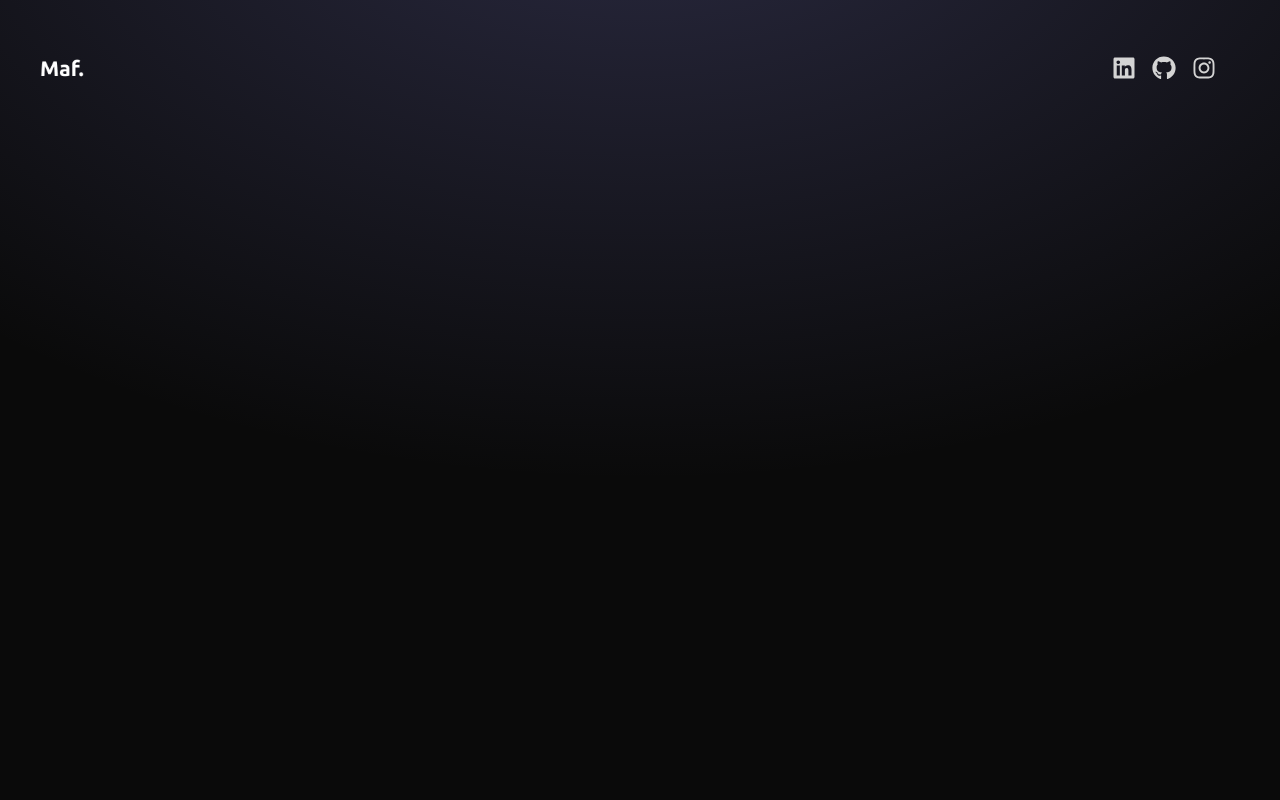
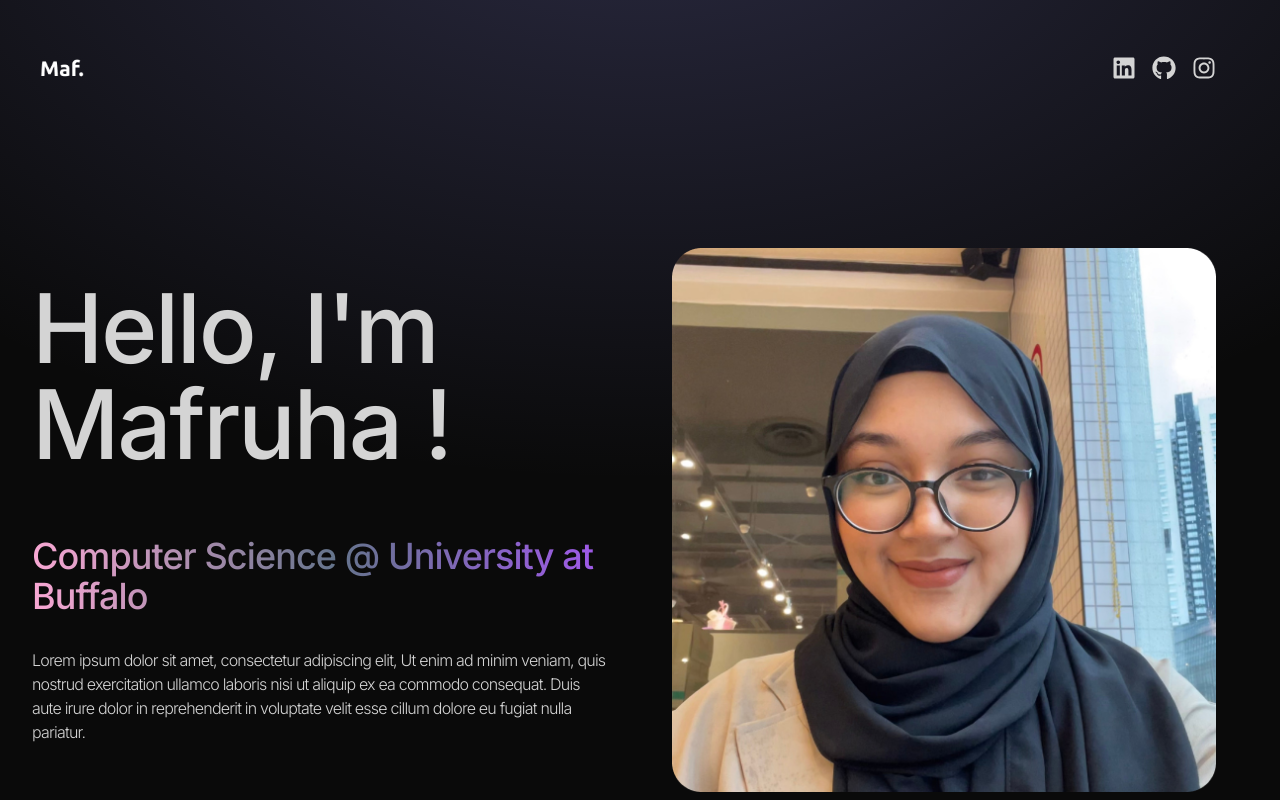
Before and after one commit to mafruhamanal/frontend-app, a React (Create React App) app in the folder client/: page / in a window 1280 px wide. Shown: the top 800 px of the page. Built offline with nearby package versions, Linux system fonts and the light colour scheme.

Commit message:
About and Hero + Styling

```diff
--- a/client/src/App.js
+++ b/client/src/App.js
@@ -1,18 +1,20 @@
-import Navbar from "./components/Navbar"
-
+import About from "./components/About";
+import Hero from "./components/Hero";
+import Navbar from "./components/Navbar";
 
 const App = () => {
   return (
     <div className="overflow-x-hidden text-neutral-300 antialiased selection:bg-purple-300 selection:text-purple-900">
+      <div className="fixed top-0 -z-10 h-full w-full">
+        <div className="absolute top-0 z-[-2] h-screen w-screen bg-neutral-950 bg-[radial-gradient(ellipse_80%_80%_at_50%_-20%,rgba(120,119,198,0.3),rgba(255,255,255,0))]"></div>
+      </div>
+      <div className="container mx-auto px-8">
+        <Navbar />
+        <Hero />
+        <About />
+      </div>
+    </div>
+  );
+};
 
-    <div className="flixed top-0 -z-10 h-full w-full"></div>
-      <div className="absolute top-0 z-[-2] h-screen w-screen bg-neutral-950 bg-[radial-gradient(ellipse_80%_80%_at_50%_-20%,rgba(120,119,198,0.3),rgba(255,255,255,0))]"></div>
-      <div className="container mx-auto px-8">
-      <Navbar/>
-      </div>
-
-    </div>
-  )
-}
-
-export default App
+export default App;
--- /dev/null
+++ b/client/src/components/About.js
@@ -0,0 +1,24 @@
+import aboutImg from "../assets/about.png";
+import { ABOUT_TEXT } from "../constants";
+
+const About = () => {
+  return (
+    <div className="border-b border-neutral-900 pb-4">
+      <h1 className="my-20 text-center text-4xl">About <span className="text-violet-300"> Me</span></h1>
+      <div className="flex flex-wrap">
+        <div className="w-full lg:w-1/2 lg:p-8">
+          <div className="flex items-center justify-center">
+            <img src={aboutImg} alt="About Me" />
+          </div>
+        </div>
+        <div className="w-full lg:w-1/2">
+          <div className="flex justify-center lg:justify-start">
+            <p className="my-12 maxw-xl py-6">{ABOUT_TEXT}</p>
+          </div>
+        </div>
+      </div>
+    </div>
+  );
+};
+
+export default About;
--- /dev/null
+++ b/client/src/components/Hero.js
@@ -0,0 +1,31 @@
+import { HERO_CONTENT } from "../constants";
+import profilePic from "../assets/profilepic 1.png"
+const Hero = () => {
+  return (
+    <div className="border-b border-neutral-900 pb-4 lg:mb-35 ">
+      <div className="flex flex-wrap">
+        <div className="w-full lg:w-1/2">
+          <div className="flex flex-col items-center lg:items-start">
+            <h1 className="pb-16 text-6xl font-medium tracking-tight lg:mt-16 lg:text-8xl">
+              Hello, I'm Mafruha !
+            </h1>
+            <span className="bg-gradient-to-r font-medium from-pink-300 via-slate-500 to-purple-500 bg-clip-text text-4xl tracking-tight text-transparent">
+              Computer Science @ University at Buffalo
+            </span>
+            <p className="my-2 max-w-xl py-6 font-light tracking-tighter">
+                {HERO_CONTENT}
+            </p>
+          </div>
+        </div>
+        <div className="w-full lg:w-1/2 lg:p-8">
+        <div className="flex justify-center">
+            <img src={profilePic} alt="Maf" />
+        </div>
+
+        </div>
+      </div>
+    </div>
+  );
+};
+
+export default Hero;
--- a/client/src/constants/index.js
+++ b/client/src/constants/index.js
@@ -1,7 +1,7 @@
-import project1 from "../assets/projects/project-1.jpg";
+import project1 from "../assets/projects/project-1.png";
 
 
-export const HERO_CONTENT = `Lorem ipsum dolor sit amet, consectetur adipiscing elit, Ut enim ad minim veniam, quis nostrud exercitation ullamco laboris nisi ut aliquip ex ea commodo consequat. Duis aute irure dolor in reprehenderit in voluptate velit esse cillum dolore eu fugiat nulla pariatur. Excepteur sint occaecat cupidatat non proident, sunt in culpa qui officia deserunt mollit anim id est laborum Lorem ipsum dolor sit amet, consectetur adipiscing elit, Ut enim ad minim veniam.`;
+export const HERO_CONTENT = `Lorem ipsum dolor sit amet, consectetur adipiscing elit, Ut enim ad minim veniam, quis nostrud exercitation ullamco laboris nisi ut aliquip ex ea commodo consequat. Duis aute irure dolor in reprehenderit in voluptate velit esse cillum dolore eu fugiat nulla pariatur.`;
 
 export const ABOUT_TEXT = `Lorem ipsum dolor sit amet, consectetur adipiscing elit, Ut enim ad minim veniam, quis nostrud exercitation ullamco laboris nisi ut aliquip ex ea commodo consequat. Duis aute irure dolor in reprehenderit in voluptate velit esse cillum dolore eu fugiat nulla pariatur. Excepteur sint occaecat cupidatat non proident, sunt in culpa qui officia deserunt mollit anim id est laborum Lorem ipsum dolor sit amet, consectetur adipiscing elit, Ut enim ad minim veniam.`;
 
--- a/client/src/index.css
+++ b/client/src/index.css
@@ -1,9 +1,8 @@
-@import url('https://fonts.googleapis.com/css2?family=Roboto+Mono:ital,wght@0,100..700;1,100..700&display=swap');
-
+@import url('https://fonts.googleapis.com/css2?family=Inter:wght@100..900&display=swap');
 @tailwind base;
 @tailwind components;
 @tailwind utilities;
 
 :root {
-    font-family: "Roboto Mono", monospace;
+    font-family: "Inter", sans-serif;
 }
--- a/client/src/style.css
+++ b/client/src/style.css
@@ -1,4 +1,4 @@
-@import url('https://fonts.googleapis.com/css2?family=Roboto+Mono:ital,wght@0,100..700;1,100..700&display=swap');
+@import url('https://fonts.googleapis.com/css2?family=Inter:wght@100..900&display=swap');
 
 /*
 ! tailwindcss v3.4.4 | MIT License | https://tailwindcss.com
@@ -581,6 +581,10 @@ video {
   }
 }
 
+.fixed{
+  position: fixed;
+}
+
 .absolute{
   position: absolute;
 }
@@ -611,6 +615,36 @@ video {
   margin-right: auto;
 }
 
+.my-2{
+  margin-top: 0.5rem;
+  margin-bottom: 0.5rem;
+}
+
+.my-20{
+  margin-top: 5rem;
+  margin-bottom: 5rem;
+}
+
+.my-4{
+  margin-top: 1rem;
+  margin-bottom: 1rem;
+}
+
+.my-10{
+  margin-top: 2.5rem;
+  margin-bottom: 2.5rem;
+}
+
+.my-7{
+  margin-top: 1.75rem;
+  margin-bottom: 1.75rem;
+}
+
+.my-12{
+  margin-top: 3rem;
+  margin-bottom: 3rem;
+}
+
 .mb-20{
   margin-bottom: 5rem;
 }
@@ -627,8 +661,8 @@ video {
   height: 100vh;
 }
 
-.w-10{
-  width: 2.5rem;
+.w-11{
+  width: 2.75rem;
 }
 
 .w-full{
@@ -639,16 +673,20 @@ video {
   width: 100vw;
 }
 
-.w-12{
-  width: 3rem;
-}
-
-.w-11{
-  width: 2.75rem;
+.max-w-xl{
+  max-width: 36rem;
 }
 
 .flex-shrink-0{
   flex-shrink: 0;
+}
+
+.flex-col{
+  flex-direction: column;
+}
+
+.flex-wrap{
+  flex-wrap: wrap;
 }
 
 .items-center{
@@ -671,6 +709,15 @@ video {
   overflow-x: hidden;
 }
 
+.border-b{
+  border-bottom-width: 1px;
+}
+
+.border-neutral-900{
+  --tw-border-opacity: 1;
+  border-color: rgb(23 23 23 / var(--tw-border-opacity));
+}
+
 .bg-neutral-950{
   --tw-bg-opacity: 1;
   background-color: rgb(10 10 10 / var(--tw-bg-opacity));
@@ -678,6 +725,30 @@ video {
 
 .bg-\[radial-gradient\(ellipse_80\%_80\%_at_50\%_-20\%\2c rgba\(120\2c 119\2c 198\2c 0\.3\)\2c rgba\(255\2c 255\2c 255\2c 0\)\)\]{
   background-image: radial-gradient(ellipse 80% 80% at 50% -20%,rgba(120,119,198,0.3),rgba(255,255,255,0));
+}
+
+.bg-gradient-to-r{
+  background-image: linear-gradient(to right, var(--tw-gradient-stops));
+}
+
+.from-pink-300{
+  --tw-gradient-from: #f9a8d4 var(--tw-gradient-from-position);
+  --tw-gradient-to: rgb(249 168 212 / 0) var(--tw-gradient-to-position);
+  --tw-gradient-stops: var(--tw-gradient-from), var(--tw-gradient-to);
+}
+
+.via-slate-500{
+  --tw-gradient-to: rgb(100 116 139 / 0)  var(--tw-gradient-to-position);
+  --tw-gradient-stops: var(--tw-gradient-from), #64748b var(--tw-gradient-via-position), var(--tw-gradient-to);
+}
+
+.to-purple-500{
+  --tw-gradient-to: #a855f7 var(--tw-gradient-to-position);
+}
+
+.bg-clip-text{
+  -webkit-background-clip: text;
+          background-clip: text;
 }
 
 .px-8{
@@ -690,14 +761,96 @@ video {
   padding-bottom: 1.5rem;
 }
 
+.py-8{
+  padding-top: 2rem;
+  padding-bottom: 2rem;
+}
+
+.py-10{
+  padding-top: 2.5rem;
+  padding-bottom: 2.5rem;
+}
+
+.py-12{
+  padding-top: 3rem;
+  padding-bottom: 3rem;
+}
+
+.pb-16{
+  padding-bottom: 4rem;
+}
+
+.pb-4{
+  padding-bottom: 1rem;
+}
+
+.text-center{
+  text-align: center;
+}
+
 .text-2xl{
   font-size: 1.5rem;
   line-height: 2rem;
 }
 
+.text-4xl{
+  font-size: 2.25rem;
+  line-height: 2.5rem;
+}
+
+.text-6xl{
+  font-size: 3.75rem;
+  line-height: 1;
+}
+
+.font-light{
+  font-weight: 300;
+}
+
+.font-medium{
+  font-weight: 500;
+}
+
+.tracking-tight{
+  letter-spacing: -0.025em;
+}
+
+.tracking-tighter{
+  letter-spacing: -0.05em;
+}
+
 .text-neutral-300{
   --tw-text-opacity: 1;
   color: rgb(212 212 212 / var(--tw-text-opacity));
+}
+
+.text-purple-500{
+  --tw-text-opacity: 1;
+  color: rgb(168 85 247 / var(--tw-text-opacity));
+}
+
+.text-transparent{
+  color: transparent;
+}
+
+.text-purple-600{
+  --tw-text-opacity: 1;
+  color: rgb(147 51 234 / var(--tw-text-opacity));
+}
+
+.text-violet-600{
+  --tw-text-opacity: 1;
+  color: rgb(124 58 237 / var(--tw-text-opacity));
+}
+
+.text-violet-400{
+  --tw-text-opacity: 1;
+  color: rgb(167 139 250 / var(--tw-text-opacity));
+}
+
+.text-violet-300{
+  --tw-text-opacity: 1;
+  color: rgb(196 181 253 / var(--tw-text-opacity));
 }
 
 .antialiased{
@@ -706,7 +859,7 @@ video {
 }
 
 :root {
-  font-family: "Roboto Mono", monospace;
+  font-family: "Inter", sans-serif;
 }
 
 .selection\:bg-purple-300 *::selection{
@@ -728,3 +881,30 @@ video {
   --tw-text-opacity: 1;
   color: rgb(88 28 135 / var(--tw-text-opacity));
 }
+
+@media (min-width: 1024px){
+  .lg\:mt-16{
+    margin-top: 4rem;
+  }
+
+  .lg\:w-1\/2{
+    width: 50%;
+  }
+
+  .lg\:items-start{
+    align-items: flex-start;
+  }
+
+  .lg\:justify-start{
+    justify-content: flex-start;
+  }
+
+  .lg\:p-8{
+    padding: 2rem;
+  }
+
+  .lg\:text-8xl{
+    font-size: 6rem;
+    line-height: 1;
+  }
+}
```
Also changed, not shown: client/src/assets/about.png.
